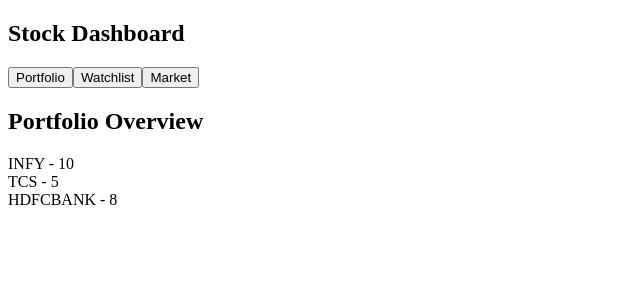
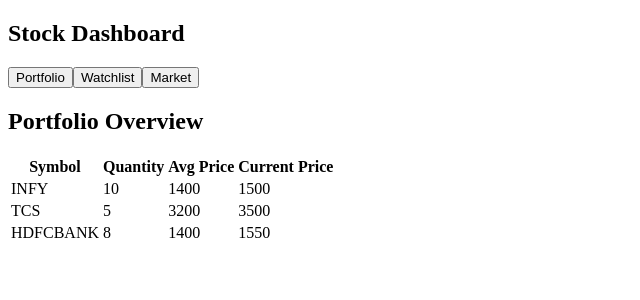
Before and after one commit to gparthiv/market-portfolio, a React app: page / in a window 1280 px wide. Shown: the top 300 px of the page, without its empty margins (0-640 px from the left). Built offline with nearby package versions, Linux system fonts and the light colour scheme; the HTML template or start-up script is replaced by a standard one.

Commit message:
Create HoldingsTable component and pass holdings via props

```diff
--- /dev/null
+++ b/src/components/portfolio/HoldingsTable.jsx
@@ -0,0 +1,25 @@
+export default function HoldingsTable({ holdings }) {
+  return (
+    <table>
+      <thead>
+        <tr>
+          <th>Symbol</th>
+          <th>Quantity</th>
+          <th>Avg Price</th>
+          <th>Current Price</th>
+        </tr>
+      </thead>
+
+      <tbody>
+        {holdings.map((stock) => (
+          <tr key={stock.symbol}>
+            <td>{stock.symbol}</td>
+            <td>{stock.quantity}</td>
+            <td>{stock.avgPrice}</td>
+            <td>{stock.currentPrice}</td>
+          </tr>
+        ))}
+      </tbody>
+    </table>
+  )
+}
--- a/src/pages/Dashboard.jsx
+++ b/src/pages/Dashboard.jsx
@@ -1,4 +1,5 @@
 import { portfolio } from "../data/mockPortfolio"
+import HoldingsTable from "../components/portfolio/HoldingsTable"
 
 export default function Dashboard() {
 
@@ -8,11 +9,8 @@
     <div>
       <h2>Portfolio Overview</h2>
 
-      {holdings.map((stock) => (
-        <div key={stock.symbol}>
-          {stock.symbol} - {stock.quantity}
-        </div>
-      ))}
+      <HoldingsTable holdings={holdings} />
+
     </div>
   )
 }
```
